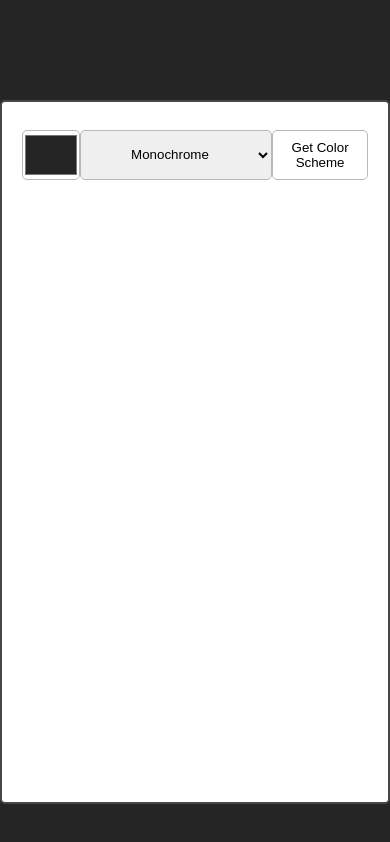
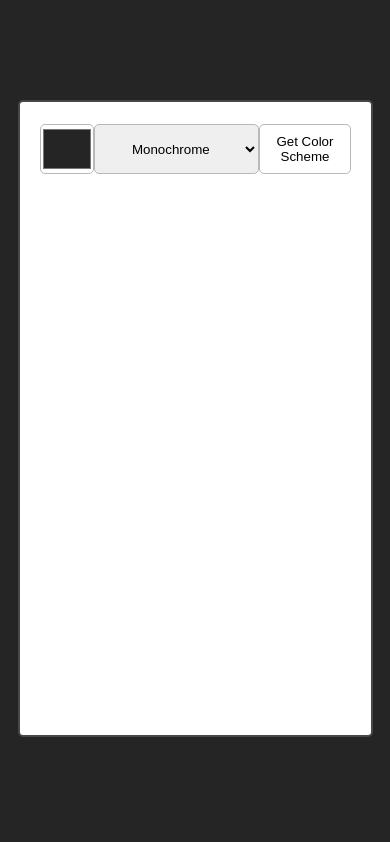
Before and after one commit to DaveMacLellan/color-scheme, a plain HTML site: page index.html in a window 390 px wide. Drawn offline with Linux system fonts and the light colour scheme.

Commit message:
Updated styles for mobile
Changed container size and color rows

```diff
--- a/styles.css
+++ b/styles.css
@@ -55,27 +55,7 @@ body {
     height: 75%;
 }
 
-.col1 {
-    width: 20%;
-    background-color: #fff;
-}
-
-.col2 {
-    width: 20%;
-    background-color: #fff;
-}
-
-.col3 {
-    width: 20%;
-    background-color: #fff;
-}
-
-.col4 {
-    width: 20%;
-    background-color: #fff;
-}
-
-.col5 {
+.colors div {
     width: 20%;
     background-color: #fff;
 }
@@ -92,3 +72,25 @@ body {
     margin: 0 auto;
     text-align: center;
 }
+
+
+@media (max-width: 500px) {
+    .container {
+        height: 75vh;
+        max-width: 90%;
+        margin: 100px auto 0;
+        border: 2px solid rgb(71, 71, 71);
+        border-radius: 5px;
+        background-color: #fff;
+    }
+
+    .colors {
+        display: block;
+        height: 75%;
+    }
+
+    .colors div {
+        height: 20%;
+        width: 100%;
+    }
+}
```
